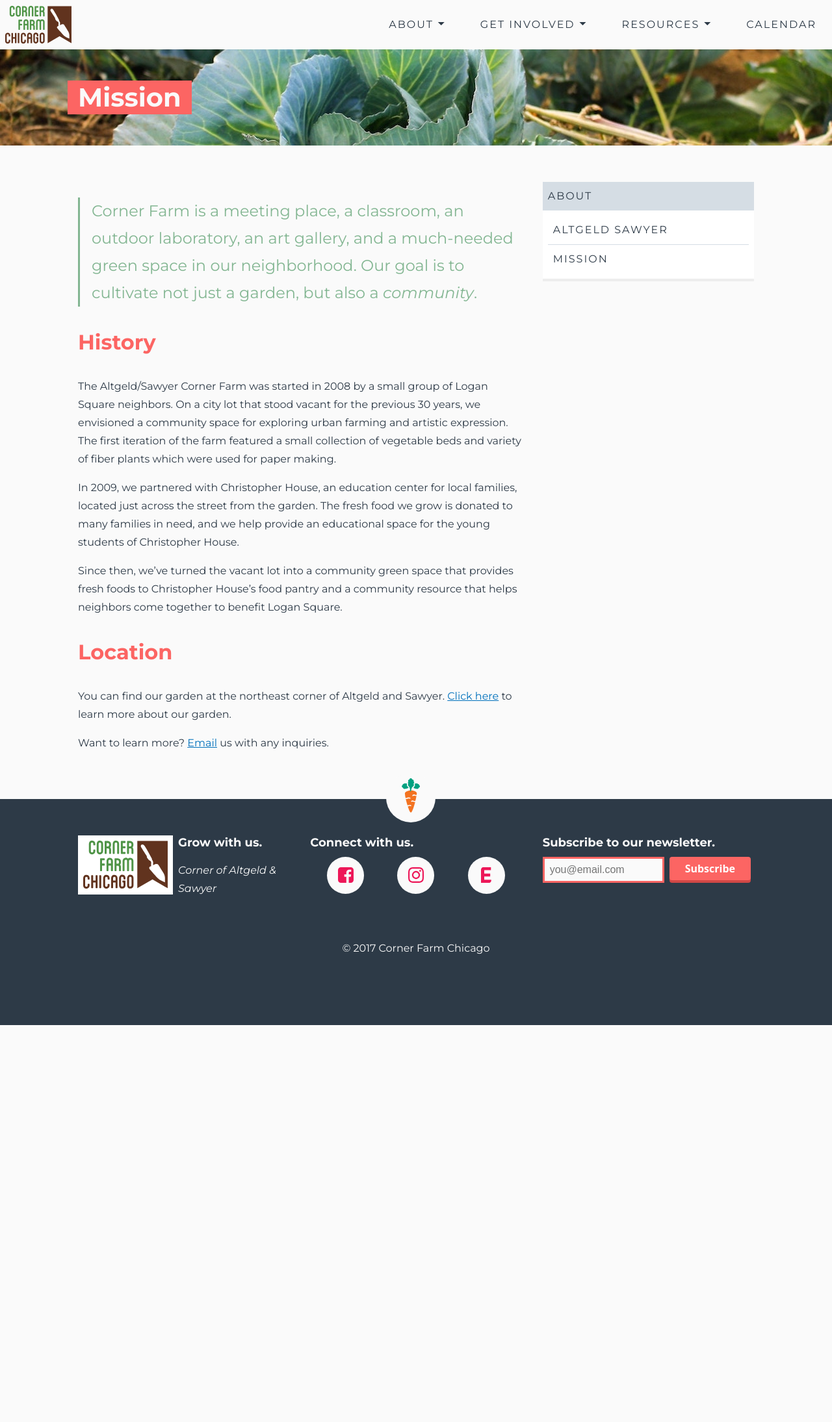
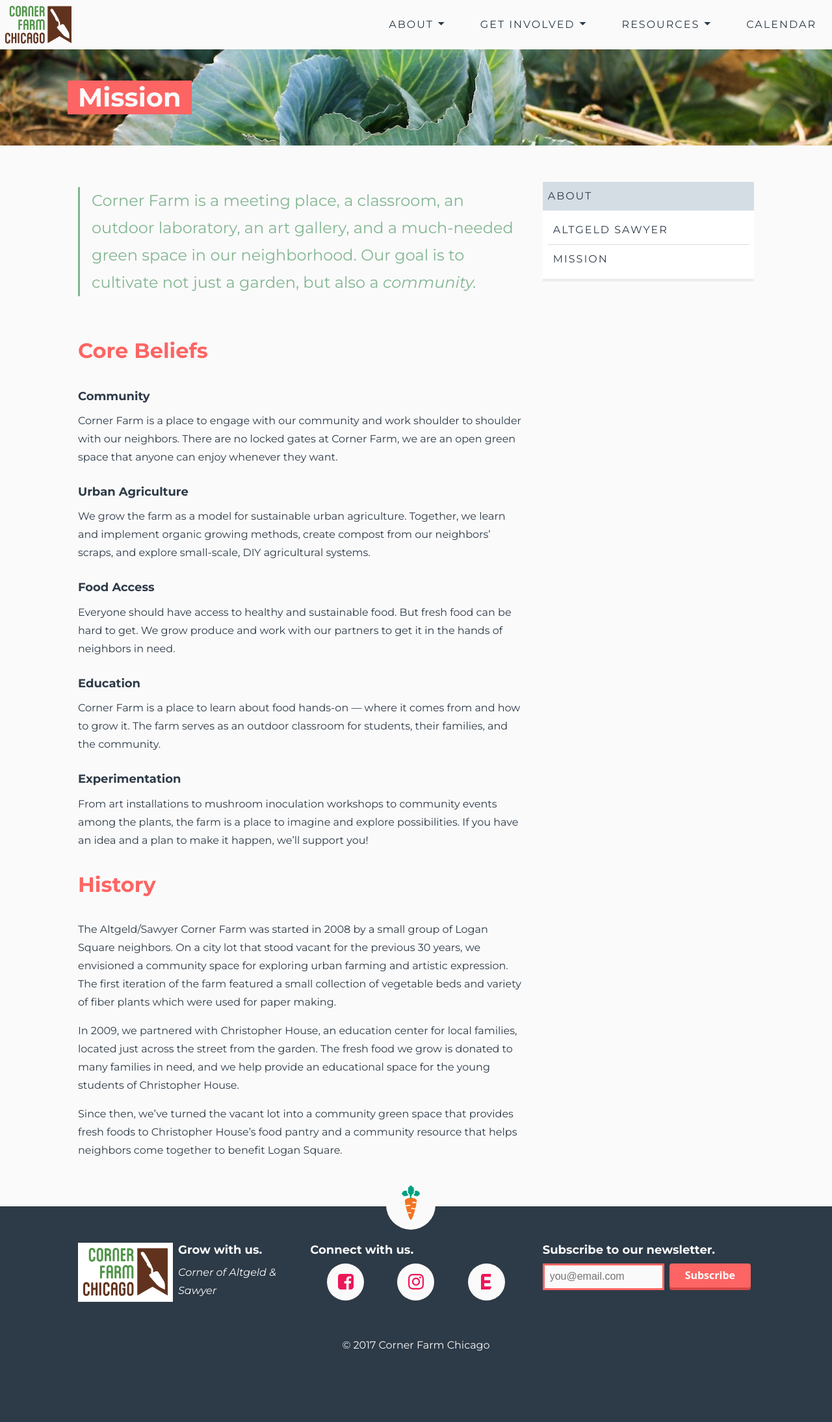
Before and after one commit to cgreim/farm-site, a Jekyll site: the page built from 1-about-pages/mission.md, in a window 1280 px wide. Shown: the whole page at 65% size. Built offline with Jekyll 4.4.1, drawn with Linux system fonts in a browser that asks for light colours; before the commit the page ends 1578 px from its top, so only the background shows below that.

Commit message:
adds images, updates mission, compost, and altgeld-sawyer pages, removes public events page

```diff
--- a/1-about-pages/mission.md
+++ b/1-about-pages/mission.md
@@ -5,7 +5,29 @@ permalink: /mission/
 category: about
 ---
 
-<p class="quote">Corner Farm is a meeting place, a classroom, an outdoor laboratory, an art gallery, and a much-needed green space in our neighborhood. Our goal is to cultivate not just a garden, but also a <em>community</em>.</p>
+<p class="quote ds-u-margin-bottom--7">Corner Farm is a meeting place, a classroom, an outdoor laboratory, an art gallery, and a much-needed green space in our neighborhood. Our goal is to cultivate not just a garden, but also a <em>community.</em></p>
+
+## Core Beliefs
+
+#### Community
+
+Corner Farm is a place to engage with our community and work shoulder to shoulder with our neighbors. There are no locked gates at Corner Farm, we are an open green space that anyone can enjoy whenever they want.
+
+#### Urban Agriculture
+
+We grow the farm as a model for sustainable urban agriculture. Together, we learn and implement organic growing methods, create compost from our neighbors’ scraps, and explore small-scale, DIY agricultural systems.
+
+#### Food Access
+
+Everyone should have access to healthy and sustainable food. But fresh food can be hard to get. We grow produce and work with our partners to get it in the hands of neighbors in need.
+
+#### Education
+
+Corner Farm is a place to learn about food hands-on — where it comes from and how to grow it. The farm serves as an outdoor classroom for students, their families, and the community.
+
+#### Experimentation
+
+From art installations to mushroom inoculation workshops to community events among the plants, the farm is a place to imagine and explore possibilities. If you have an idea and a plan to make it happen, we’ll support you!
 
 ## History
 
@@ -14,9 +36,3 @@ The Altgeld/Sawyer Corner Farm was started in 2008 by a small group of Logan Squ
 In 2009, we partnered with Christopher House, an education center for local families, located just across the street from the garden. The fresh food we grow is donated to many families in need, and we help provide an educational space for the young students of Christopher House.
 
 Since then, we’ve turned the vacant lot into a community green space that provides fresh foods to Christopher House’s food pantry and a community resource that helps neighbors come together to benefit Logan Square.
-
-## Location
-
-You can find our garden at the northeast corner of Altgeld and Sawyer. [Click here]({{site.url}}/altgeld-sawyer) to learn more about our garden.
-
-Want to learn more? [Email](mailto:cornerfarmchicago@gmail.com) us with any inquiries.
--- a/_data/navigation.yml
+++ b/_data/navigation.yml
@@ -13,8 +13,8 @@
       url: /compost/
     - title: Partnerships
       url: /partnerships/
-    - title: Public Events
-      url: /public-events/
+    # - title: Public Events
+    #   url: /public-events/
 
 - title: Resources
   sublinks:
--- a/_includes/header.html
+++ b/_includes/header.html
@@ -28,12 +28,12 @@
             <li class="ds-u-padding--1"><a href="{{ site.url }}/volunteering/">Volunteering</a></li>
             <li class="ds-u-padding--1"><a href="{{ site.url }}/compost/">Compost</a></li>
             <li class="ds-u-padding--1"><a href="{{ site.url }}/partnerships/">Partnerships</a></li>
-            <li class="ds-u-padding--1">
+           <!--  <li class="ds-u-padding--1">
               <a href="{{ site.url }}/public-events/" class="ds-u-display--flex">
                 <i class="material-icons md-24 ds-u-align-item--center ds-u-margin-right--1">open_in_new</i>
                 <span class="ds-u-align-item--center">Public events</span>
               </a>
-            </li>
+            </li> -->
           </ul>
         </div>
       </li>
--- a/_sass/_v2-redesign.scss
+++ b/_sass/_v2-redesign.scss
@@ -275,6 +275,10 @@
 // Typography
 //
 
+p {
+  margin-top: 8px;
+}
+
 h2 {
   font-size: 32px;
   color: $salmonred;
@@ -285,6 +289,12 @@ h3 {
   font-size: 24px;
   color: $salmonred;
   font-weight: 700;
+}
+
+h4 {
+  font-size: 18px;
+  font-weight: 700;
+  margin-bottom: 0;
 }
 
 .small {
@@ -361,6 +371,12 @@ article {
 
 .error {
   background-color: $salmonred;
+  color: $eggshellwhite;
+  font-size: 24px;
+}
+
+.success {
+  background-color: $mossgreen;
   color: $eggshellwhite;
   font-size: 24px;
 }
```
Also changed, not shown: 1-about-pages/altgeld-sawyer.md (+2 -2 lines), 2-get-involved/compost.md (+2 -2 lines), assets/images/raised_bed.jpg (added), 1 other file.
